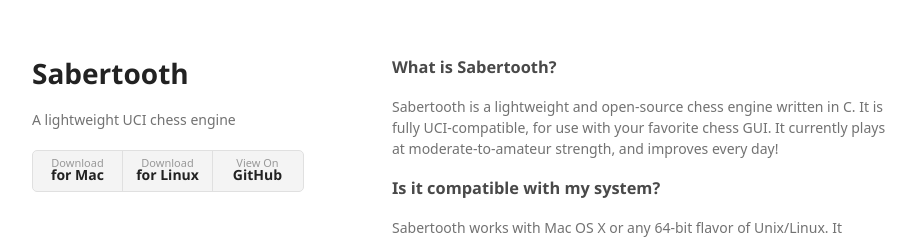
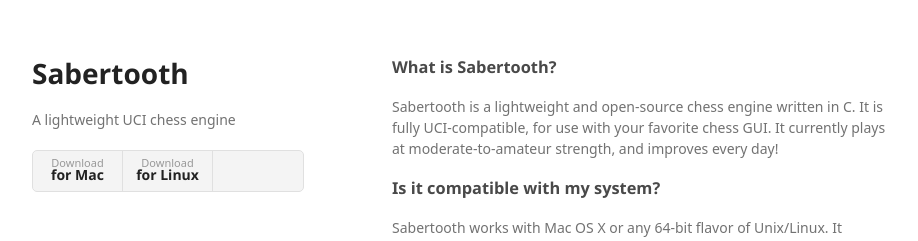
Before and after one commit to dylhunn/sabertooth, a plain HTML site: page index.html in a window 1280 px wide. Shown: the top 241 px of the page, without its empty margins (178-1096 px from the left). Drawn offline with Linux system fonts and the light colour scheme; a web font is replaced by a local one.

Commit message:
Update index.html

```diff
--- a/index.html
+++ b/index.html
@@ -21,7 +21,6 @@
         <ul>
           <li><a href="https://github.com/dylhunn/sabertooth/binary/sabertooth">Download <strong>for Mac</strong></a></li>
           <li><a href="https://github.com/dylhunn/sabertooth/binary/sabertooth">Download <strong>for Linux</strong></a></li>
-          <li><a href="https://github.com/dylhunn/fianchetto">View On <strong>GitHub</strong></a></li>
         </ul>
       </header>
       <section>
```
